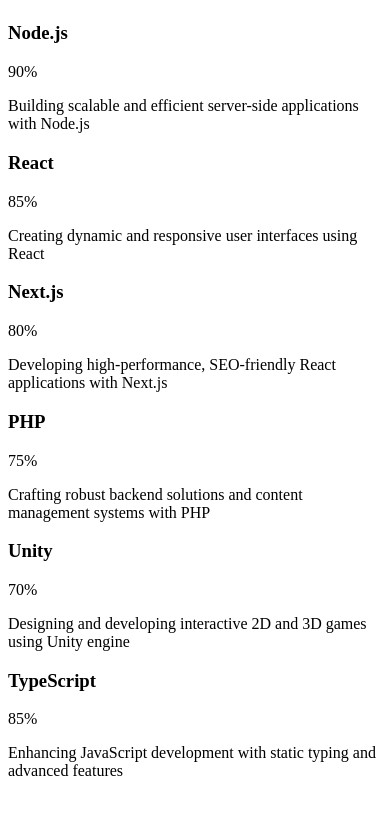
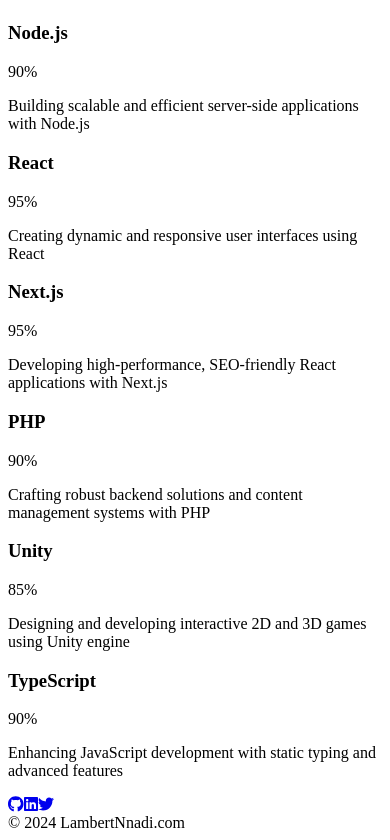
Before and after one commit to HACKHERO4/zube-portfolio, a Next.js app: page / in a window 390 px wide. Shown: the part 4879-5719 px from the top of the page. Before the commit the page ends 5675 px from the top, so only its background shows below. Built offline with nearby package versions, Linux system fonts and the light colour scheme.

Commit message:
Added Footer

```diff
--- a/src/app/page.tsx
+++ b/src/app/page.tsx
@@ -16,6 +16,7 @@
   faWhatsapp,
   faLinkedin,
   faTwitter,
+  faGithub, // Add this line
 } from '@fortawesome/free-brands-svg-icons';
 
 import '@fortawesome/fontawesome-svg-core/styles.css';
@@ -299,11 +300,11 @@
           <div className="grid grid-cols-1 md:grid-cols-2 lg:grid-cols-3 gap-8">
             {[
               { skill: "Node.js", percentage: 90, description: "Building scalable and efficient server-side applications with Node.js" },
-              { skill: "React", percentage: 85, description: "Creating dynamic and responsive user interfaces using React" },
-              { skill: "Next.js", percentage: 80, description: "Developing high-performance, SEO-friendly React applications with Next.js" },
-              { skill: "PHP", percentage: 75, description: "Crafting robust backend solutions and content management systems with PHP" },
-              { skill: "Unity", percentage: 70, description: "Designing and developing interactive 2D and 3D games using Unity engine" },
-              { skill: "TypeScript", percentage: 85, description: "Enhancing JavaScript development with static typing and advanced features" },
+              { skill: "React", percentage: 95, description: "Creating dynamic and responsive user interfaces using React" },
+              { skill: "Next.js", percentage: 95, description: "Developing high-performance, SEO-friendly React applications with Next.js" },
+              { skill: "PHP", percentage: 90, description: "Crafting robust backend solutions and content management systems with PHP" },
+              { skill: "Unity", percentage: 85, description: "Designing and developing interactive 2D and 3D games using Unity engine" },
+              { skill: "TypeScript", percentage: 90, description: "Enhancing JavaScript development with static typing and advanced features" },
             ].map((item, index) => (
               <div key={index} className="mb-6">
                 <div className="flex justify-between items-center mb-2">
@@ -324,6 +325,28 @@
           </div>
         </div>
       </section>
+      {/* Footer section */}
+      <footer className="relative bg-[#1e2024] text-white py-8">
+        <div className="absolute inset-0 bg-gradient-to-b from-[#28212e] to-[#28212e] z-0"></div>
+        <div className="container mx-auto px-4 relative z-10">
+          <div className="flex flex-col md:flex-row justify-between items-center">
+            <div className="flex space-x-4 mb-4 md:mb-0">
+              <a href="#" className="text-2xl hover:text-green-500 transition-colors">
+                <FontAwesomeIcon icon={faGithub} />
+              </a>
+              <a href="#" className="text-2xl hover:text-green-500 transition-colors">
+                <FontAwesomeIcon icon={faLinkedin} />
+              </a>
+              <a href="#" className="text-2xl hover:text-green-500 transition-colors">
+                <FontAwesomeIcon icon={faTwitter} />
+              </a>
+            </div>
+            <div className="text-sm">
+              &copy; 2024 LambertNnadi.com
+            </div>
+          </div>
+        </div>
+      </footer>
     </>
   );
 }
```
